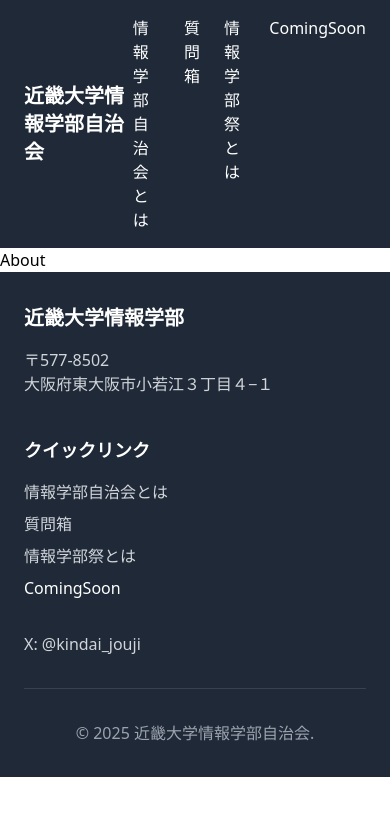
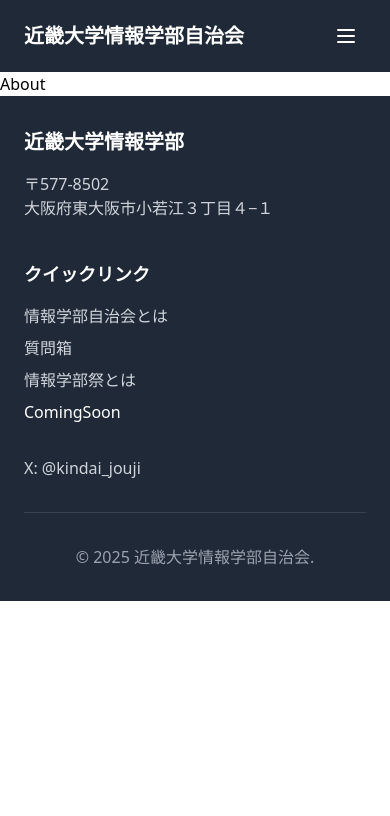
Before and after one commit to kindaijouji/jouji-website, a React (Create React App) app: page /about in a window 390 px wide. Shown: the top 816 px of the page. Built offline with nearby package versions, Linux system fonts and the light colour scheme.

Commit message:
HeaderとNavigationの編集

```diff
--- a/package.json
+++ b/package.json
@@ -8,6 +8,7 @@
     "@mui/material": "^6.4.4",
     "cra-template": "1.2.0",
     "dotenv": "^16.4.7",
+    "lucide-react": "^0.475.0",
     "react": "^19.0.0",
     "react-dom": "^19.0.0",
     "react-router-dom": "^7.1.5",
--- a/src/Header.js
+++ b/src/Header.js
@@ -5,13 +5,16 @@
 function Header() {
     return (
         <header className="bg-gray-800 text-white px-6 py-4">
-            <div className="container mx-auto flex justify-between items-center">
-                <div className="text-xl font-bold">
-                    <Link to="/" className="hover:text-gray-300 transition-colors">
-                        近畿大学情報学部自治会
-                    </Link>
+            <div className="container mx-auto">
+                {/* モバイル用ヘッダー */}
+                <div className="flex justify-between items-center">
+                    <div className="text-xl font-bold">
+                        <Link to="/" className="hover:text-gray-300 transition-colors">
+                            近畿大学情報学部自治会
+                        </Link>
+                    </div>
+                    <Navigation />
                 </div>
-                <Navigation />
             </div>
         </header>
     )
--- a/src/Navigation.js
+++ b/src/Navigation.js
@@ -1,9 +1,31 @@
-import React from 'react'
+import React, { useState } from 'react'
 import { Link } from 'react-router-dom'
+import { Menu, X } from 'lucide-react'
 
 function Navigation() {
+    const [isOpen, setIsOpen] = useState(false)
+
+    const toggleMenu = () => {
+        setIsOpen(!isOpen)
+    }
+
     return (
-        <nav className="h-full flex items-center">
+        <div className="relative">
+            {/* ハンバーガーメニューボタン */}
+            <button
+                className="block lg:hidden p-2 hover:bg-gray-700 rounded"
+                onClick={toggleMenu}
+                aria-label="メニュー"
+            >
+                {isOpen ? (
+                    <X className="w-6 h-6" />
+                ) : (
+                    <Menu className="w-6 h-6" />
+                )}
+            </button>
+
+            {/* デスクトップメニュー */}
+            <nav className="hidden lg:block">
                 <ul className="flex space-x-6">
                     <li>
                         <Link to="/about" className="hover:text-gray-300 transition-colors">
@@ -28,6 +50,50 @@
                 </ul>
             </nav>
 
+            {/* モバイルメニュー */}
+            {isOpen && (
+                <div className="absolute right-0 top-full mt-2 w-48 bg-gray-800 rounded-lg shadow-lg lg:hidden">
+                    <ul className="py-2">
+                        <li>
+                            <Link
+                                to="/about"
+                                className="block px-4 py-2 hover:bg-gray-700 transition-colors"
+                                onClick={toggleMenu}
+                            >
+                                情報学部自治会とは
+                            </Link>
+                        </li>
+                        <li>
+                            <Link
+                                to="/qabox"
+                                className="block px-4 py-2 hover:bg-gray-700 transition-colors"
+                                onClick={toggleMenu}
+                            >
+                                質問箱
+                            </Link>
+                        </li>
+                        <li>
+                            <Link
+                                to="/kdixfes"
+                                className="block px-4 py-2 hover:bg-gray-700 transition-colors"
+                                onClick={toggleMenu}
+                            >
+                                情報学部祭とは
+                            </Link>
+                        </li>
+                        <li>
+                            <Link
+                                to="/coming-soon"
+                                className="block px-4 py-2 hover:bg-gray-700 transition-colors"
+                                onClick={toggleMenu}
+                            >
+                                ComingSoon
+                            </Link>
+                        </li>
+                    </ul>
+                </div>
+            )}
+        </div>
     )
 }
 
```
Lines whose indentation alone changed are shown as unchanged.
